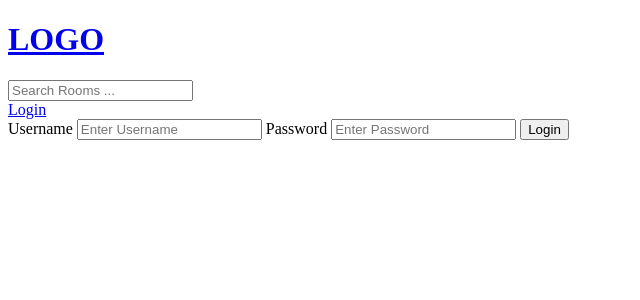
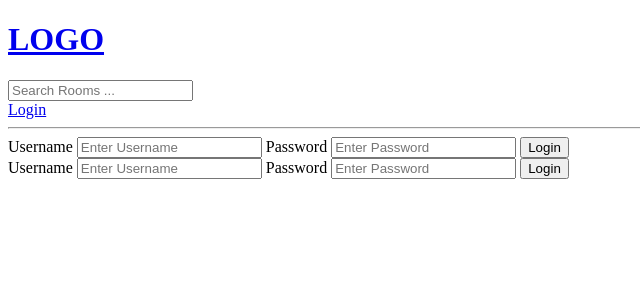
Before and after one commit to Anokye-Yaw/django_chatapp, a Django app: page /login/ in a window 1280 px wide. Shown: the top 300 px of the page, without its empty margins (0-640 px from the left). Run offline with Django 5.2, Linux system fonts and the light colour scheme.

Commit message:
update of chatApp

```diff
--- a/base/templates/base/home.html
+++ b/base/templates/base/home.html
@@ -32,8 +32,10 @@
     <div>
       {% for room in rooms %}
        <div>
-        <a href="{% url 'update-room' room.id %}">Edit</a>
-        <a href="{% url 'delete-room' room.id %}">Delete</a>
+         {% if request.user == room.host %}
+           <a href="{% url 'update-room' room.id %}">Edit</a>
+           <a href="{% url 'delete-room' room.id %}">Delete</a>
+        {% endif %}
         <span>@{{room.host.username}}</span>
           <h5>{{room.id}} -- <a href="{%url 'room' room.id %}">{{room.name}}</a></h5>
           <small>{{room.topic.name}}</small>
--- a/base/templates/base/login_register.html
+++ b/base/templates/base/login_register.html
@@ -2,7 +2,7 @@
 
 {% block content %}
  <div>
-   <form method="post" action="">
+   <form method="POST" action="">
      {% csrf_token %}
      <label for="">Username</label>
      <input type="text" name="username" placeholder="Enter Username">
@@ -12,6 +12,19 @@
 
      <input type="submit" value="Login">
    </form>
+ </div>
 
- </div>
+ <div>
+  <form method="POST" action="">
+    {% csrf_token %}
+    <label for="">Username</label>
+    <input type="text" name="username" placeholder="Enter Username">
+
+    <label for="">Password</label>
+    <input type="password" name="password" placeholder="Enter Password">
+
+    <input type="submit" value="Login">
+  </form>
+</div>
+
 {% endblock%}
--- a/base/urls.py
+++ b/base/urls.py
@@ -3,6 +3,7 @@ from . import views
 
 urlpatterns = [
      path('login/', views.loginPage, name='login'),
+     path('logout/', views.logoutUser, name='logout'),
      path('', views.home, name='home'),
      path('room/<str:pk>', views.room, name='room'),
      path('create-room/', views.createRoom, name='create-room'),
--- a/base/views.py
+++ b/base/views.py
@@ -1,7 +1,9 @@
 from django.shortcuts import render, redirect
 from django.http import HttpResponse
 from django.contrib.auth.models import User
+from django.contrib.auth import authenticate, login, logout
 from django.contrib import messages
+from django.contrib.auth.decorators import login_required
 from django.db.models import Q
 from .models import Room, Topic
 from .forms import RoomForm
@@ -9,6 +11,9 @@ from .forms import RoomForm
 
 
 def loginPage(request):
+
+    if request.user.is_authenticated:
+        return redirect('home')
     if request.method == 'POST':
         username = request.POST.get('username')
         password = request.POST.get('password')
@@ -16,8 +21,19 @@ def loginPage(request):
             user = User.objects.get(username=username)
         except:
             messages.error(request, 'User does not exist')
+        user = authenticate(request, username=username, password=password)
+
+        if user is not None:
+            login(request, user)
+            return redirect('home')
+        else:
+            messages.error(request, 'Invalid username or password')
     context = {}
     return render(request, 'base/login_register.html', context)
+
+def logoutUser(request):
+    logout(request)
+    return redirect('home')
 
 def home(request):
 
@@ -36,6 +52,7 @@ def room(request, pk):
     context = {'room':room}
     return render(request, 'base/room.html', context)
 
+@login_required(login_url='/login')
 def createRoom(request):
     form = RoomForm()
     if request.method == 'POST':
@@ -48,9 +65,13 @@ def createRoom(request):
     context = {'form' : form}
     return render(request, 'base/room_form.html', context)
 
+@login_required(login_url='/login')
 def updateRoom(request, pk):
     room = Room.objects.get(id=pk)
     form = RoomForm(instance=room)
+
+    if request.user != room.host:
+        return HttpResponse('You are not allowed here')
 
     if request.method == 'POST':
         form = RoomForm(request.POST, instance=room)
@@ -61,9 +82,12 @@ def updateRoom(request, pk):
     context = {'form' : form}
     return render(request, 'base/room_form.html', context)
 
+@login_required(login_url='/login')
 def deleteRoom(request, pk):
     room = Room.objects.get(id=pk)
 
+    if request.user != room.host:
+        return HttpResponse('You are not allowed here')
     if request.method == 'POST':
         room.delete()
         return redirect('home')
--- a/templates/main.html
+++ b/templates/main.html
@@ -8,14 +8,17 @@
 <body>
     {% include 'navbar.html' %}
 
-    {% block content %}
+
     {% if messages %}
      <ul class="messages">
        {% for message in messages %}
-        <li>{{message}}</li>
+        <li>{{ message }}</li>
        {% endfor %}
      </ul>
     {% endif %}
+
+    {% block content %}
+
 
     {% endblock content%}
 
--- a/templates/navbar.html
+++ b/templates/navbar.html
@@ -6,4 +6,9 @@
     <input type="text" name="q" placeholder="Search Rooms ...">
 </form>
 
-<a href="{% url 'login' %}">Login</a>
+{% if request.user.is_authenticated %}
+   <a href="{% url 'logout' %}">Logout</a>
+{% else %}
+   <a href="{% url 'login' %}">Login</a>
+{% endif %}
+<hr>
```
Also changed, not shown: db.sqlite3.
